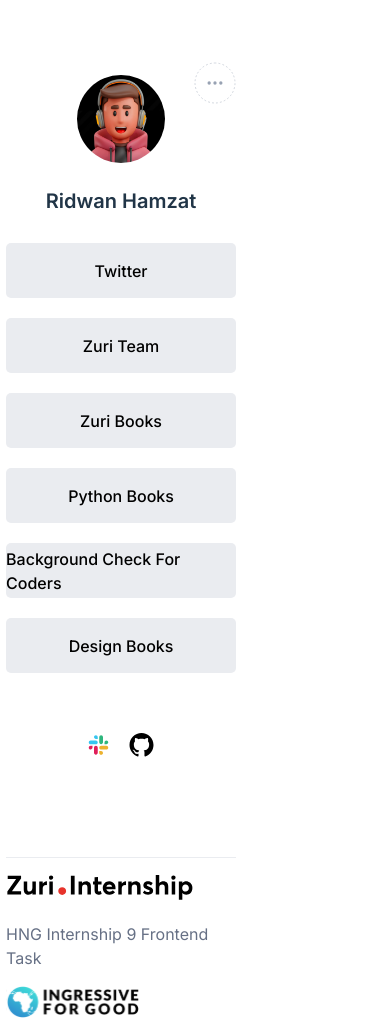
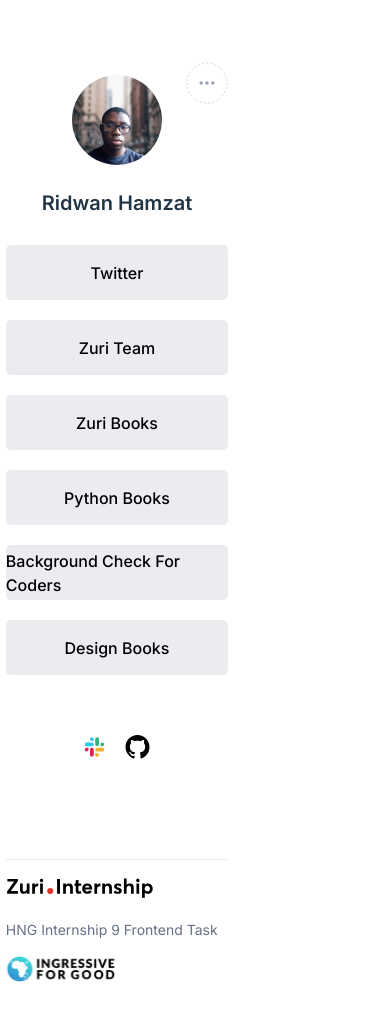
Before and after one commit to Hamzat-Ridwan/hng-task1, a React (Vite) app: page / in a window 390 px wide. After the commit the page ends 1001 px from the top, so only its background shows below. Built offline with nearby package versions, Linux system fonts and the light colour scheme.

Commit message:
Change title, profile pic, and reduce footer logos size on mobile

```diff
--- a/index.html
+++ b/index.html
@@ -4,7 +4,7 @@
     <meta charset="UTF-8" />
     <link rel="icon" type="image/svg+xml" href="/vite.svg" />
     <meta name="viewport" content="width=device-width, initial-scale=1.0" />
-    <title>Vite + React</title>
+    <title>HNG Task1</title>
   </head>
   <body>
     <div id="root"></div>
--- a/src/components/footer/Footer.css
+++ b/src/components/footer/Footer.css
@@ -5,10 +5,7 @@
     display: flex;
     align-items: center;
     justify-content: space-between;
-    padding: 10px 0;
-}
-.footer img{
-    size: 10px;
+    padding: 13px 0;
 }
 
 .footer p{
@@ -21,4 +18,16 @@
         flex-direction: column;
         align-items: flex-start;
     }
+
+    .footer img.zuri{
+        width: 38vw; height: auto;
+    }
+
+    .footer img.ingressive{
+        width: 28vw; height: auto;
+    }
+
+    .footer p{
+        font-size: 14px;
+    }
 }
--- a/src/components/footer/Footer.jsx
+++ b/src/components/footer/Footer.jsx
@@ -7,11 +7,11 @@
   return (
     <div className='footer'>
         <div>
-            <img src={ZuriLogo} alt='zuri' />
+            <img src={ZuriLogo} alt='zuri' className='zuri'/>
         </div>
         <p>HNG Internship 9 Frontend Task</p>
         <div>
-            <img src={IngressiveLogo} alt='ingreesive' />
+            <img src={IngressiveLogo} alt='ingressive' className='ingressive' />
         </div>
     </div>
   )
--- a/src/components/links/Links.jsx
+++ b/src/components/links/Links.jsx
@@ -2,7 +2,7 @@
 import './Links.css'
 
 const links = [
-    {title: 'Twitter', url: 'https://www.twitter.com', id: ''},
+    {title: 'Twitter', url: 'https://www.twitter.com/Hamza_rid1', id: ''},
     {title: 'Zuri Team', url: 'https://training.zuri.team/', id: 'btn__zuri'},
     {title: 'Zuri Books', url: 'http://books.zuri.team', id: 'books'},
     {title: 'Python Books', url: 'https://books.zuri.team/python-for-beginners?ref_id=Ridwan Hamzat', id: 'book__python'},
--- a/src/components/profile/Profile.css
+++ b/src/components/profile/Profile.css
@@ -8,7 +8,7 @@
 }
 
 .image{
-    height: 88px; width: 88px;
+    height: 90px; width: 90px;
     border-radius: 50%;
 }
 
--- a/src/components/profile/Profile.jsx
+++ b/src/components/profile/Profile.jsx
@@ -1,6 +1,5 @@
 import React from 'react'
-import {FaUser} from 'react-icons/fa'
-import profile from '../../assets/Profile.png'
+import profile from '../../assets/profile.jpg'
 import DesktopShare from '../../assets/share.svg'
 import MobileShare from '../../assets/mobile-share.svg'
 import './Profile.css'
```
Also changed, not shown: src/assets/profile.jpg (added).
